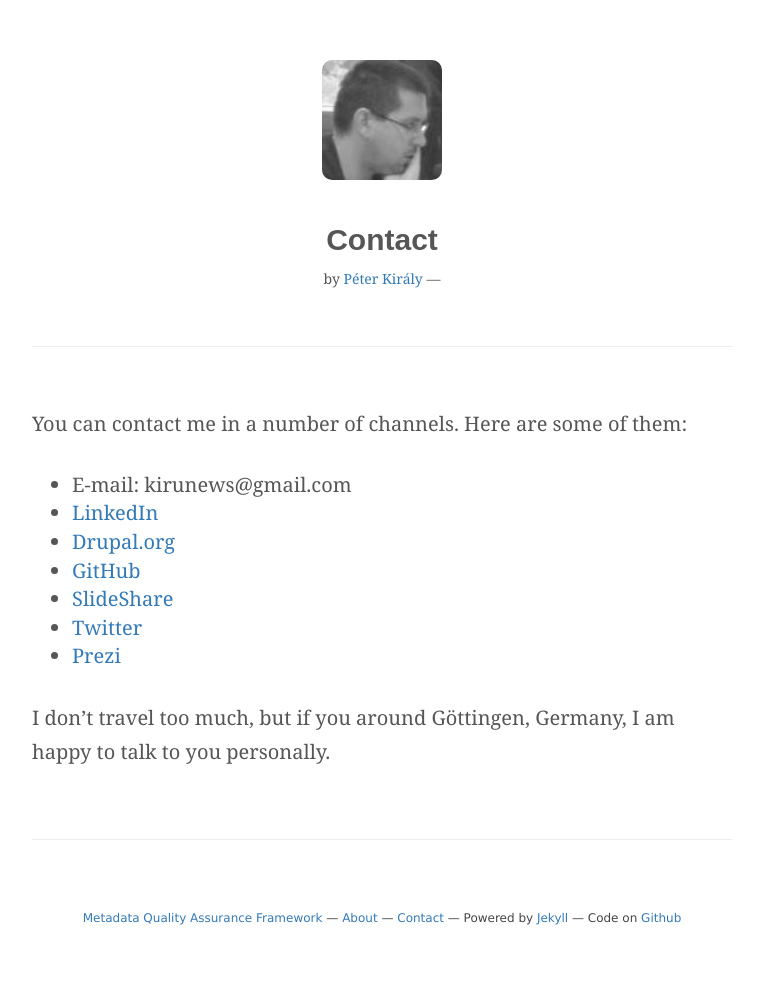
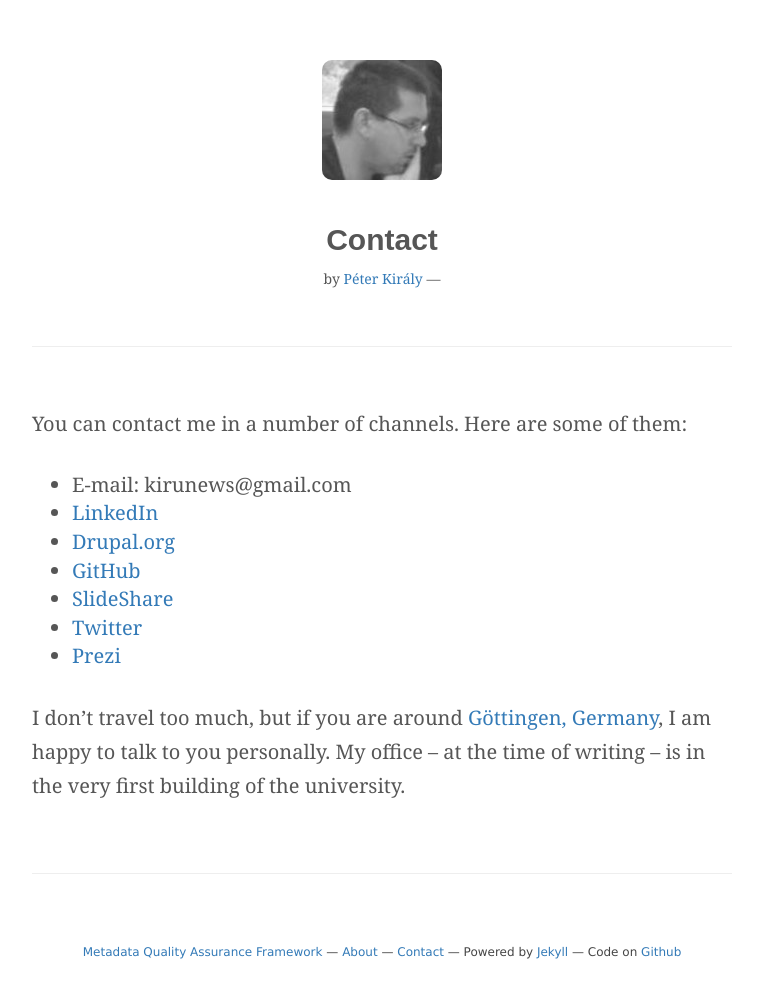
Before and after one commit to pkiraly/pkiraly.github.io, a Jekyll site: the page built from contact.md, in a window 1280 px wide. Shown: the whole page, without its empty margins (258-1021 px from the left). Built offline with Jekyll 4.4.1, drawn with Linux system fonts in a browser that asks for light colours; nearby versions of some CDN libraries; some web fonts are replaced; before the commit the page ends 957 px from its top, so only the background shows below that.

Commit message:
Adding links.

```diff
--- a/contact.md
+++ b/contact.md
@@ -13,4 +13,4 @@ You can contact me in a number of channels. Here are some of them:
 * [Twitter](https://twitter.com/#!/kiru)
 * [Prezi](http://prezi.com/user/pkiraly/)
 
-I don't travel too much, but if you around Göttingen, Germany, I am happy to talk to you personally.
+I don't travel too much, but if you are around [Göttingen, Germany](https://www.google.de/maps/place/G%C3%B6ttingen/@51.5370233,9.8566411,12z/data=!3m1!4b1!4m2!3m1!1s0x47a4d4b86f98cac7:0x425ac6d94ac3e30?hl=en), I am happy to talk to you personally. My office -- at the time of writing -- is in the very first building of the university.
```
